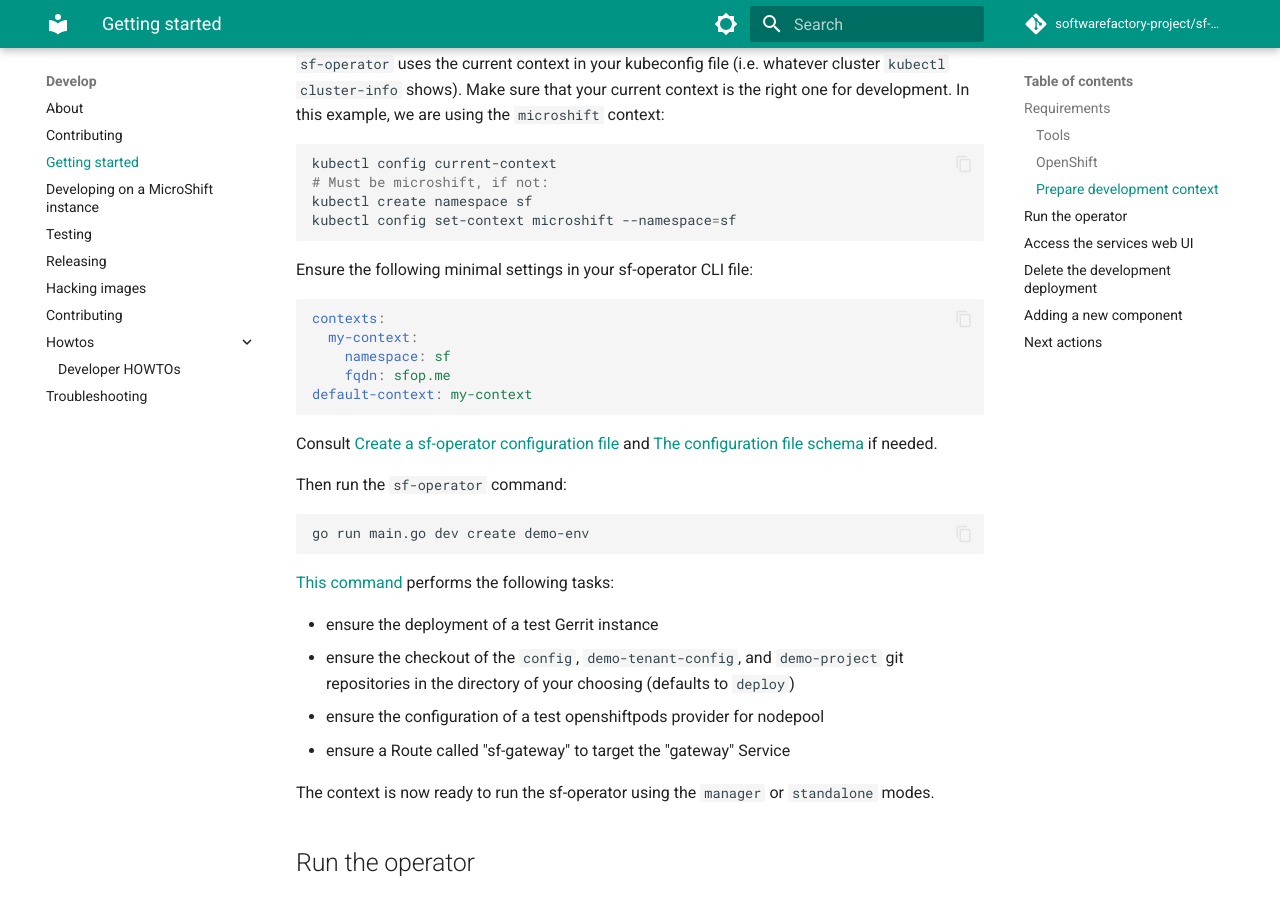
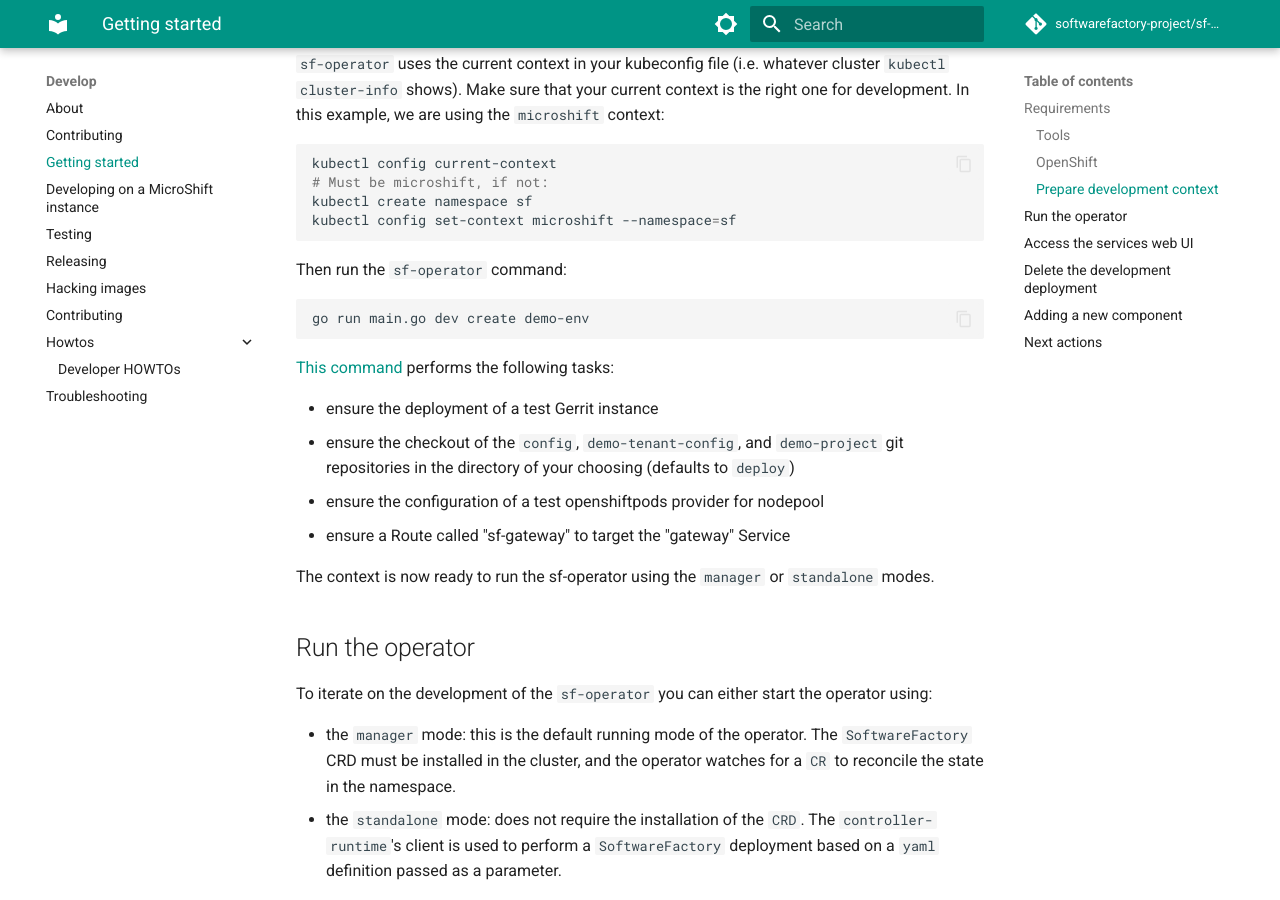
Before and after one commit to softwarefactory-project/sf-operator, an MkDocs documentation site: the page built from docs/developer/getting_started.md, in a window 1280 px wide and 900 px high, scrolled down 1191 px. Built offline with MkDocs 1.6.1 and Material for MkDocs 9.7.7, drawn with Linux system fonts in a browser that asks for light colours; comment, search, counter and statistics services are not loaded.

Commit message:
Disable test color output and fix doc check
This change disables the test color ouput because zuul-web doesn't
render them properly. Color can be re-enabled after zuul-web uses:
  https://github.com/softwarefactory-project/re-ansi/pull/11

Change-Id: If83f2377b5366315c54499732ffa1761239ad4db

````diff
--- a/docs/developer/getting_started.md
+++ b/docs/developer/getting_started.md
@@ -46,19 +46,6 @@ kubectl config current-context
 kubectl create namespace sf
 kubectl config set-context microshift --namespace=sf
 ```
-
-Ensure the following minimal settings in your sf-operator CLI file:
-
-```yaml
-contexts:
-  my-context:
-    namespace: sf
-    fqdn: sfop.me
-default-context: my-context
-```
-
-Consult [Create a sf-operator configuration file](../reference/cli/index.md#config) and
-[The configuration file schema](../reference/cli/index.md#configuration-file) if needed.
 
 Then run the `sf-operator` command:
 
````
Also changed, not shown: 2 other files.
